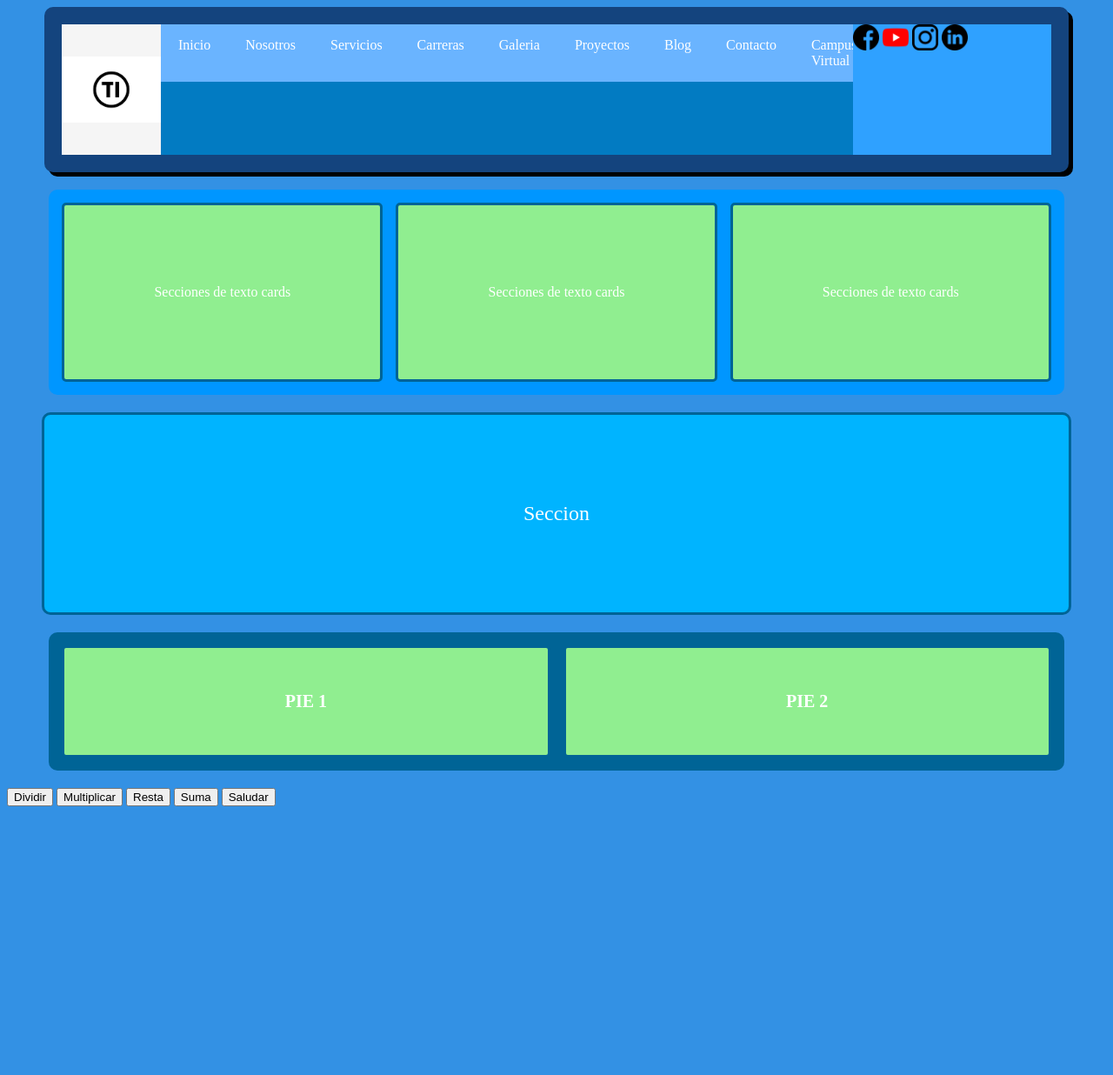
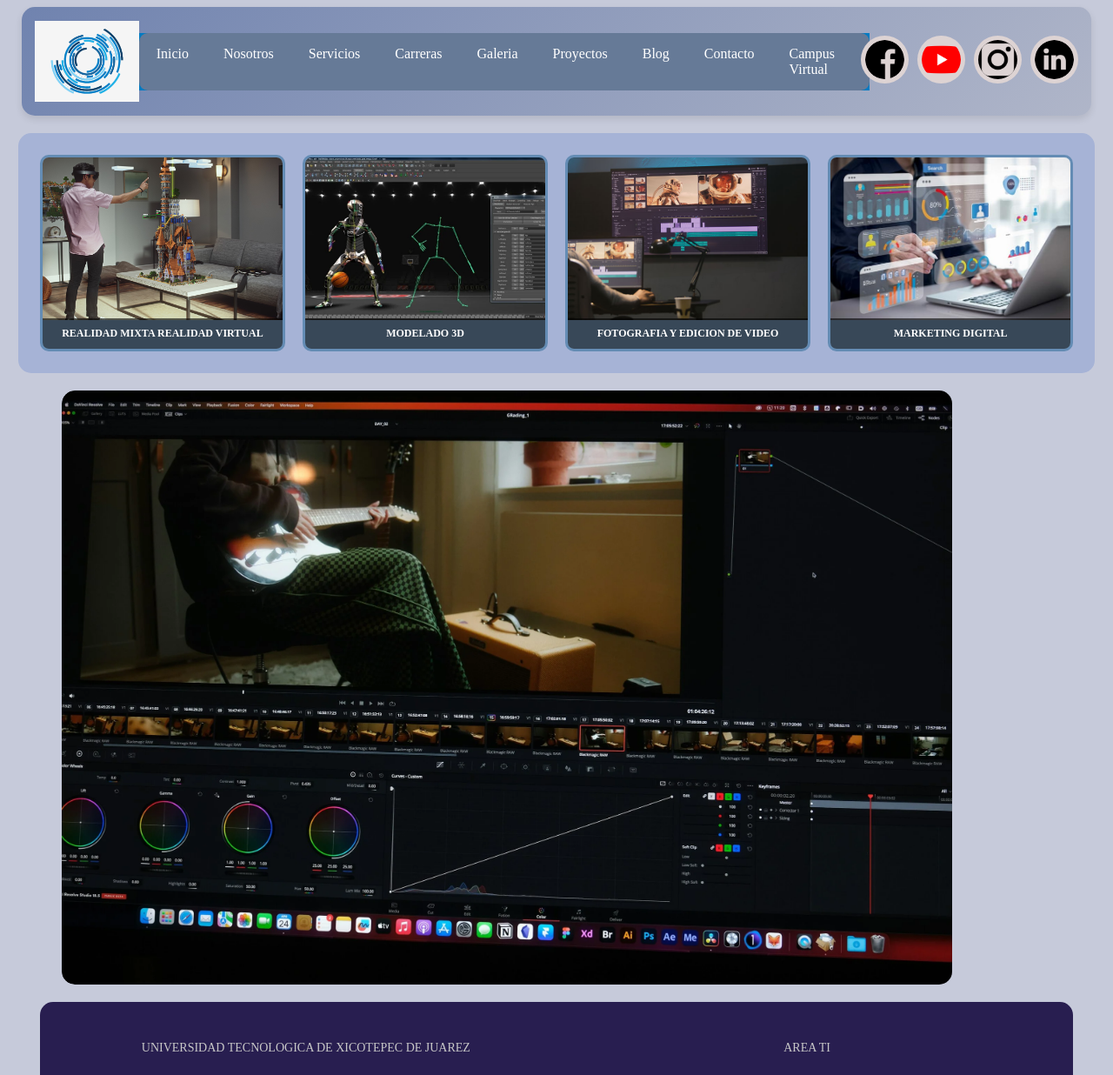
Before and after one commit to Andreard276/SITIO-TI, a plain HTML site: page index.html in a window 1280 px wide. Shown: the top 1236 px of the page at 87% size. Before the commit the page ends 935 px from the top, so only its background shows below. Drawn offline with Linux system fonts and the light colour scheme.

Commit message:
se modifico todo el codigo agregando imagenes, cambio de colores en el css y agregando informacion

```diff
--- a/CSS/style.css
+++ b/CSS/style.css
@@ -2,17 +2,18 @@ h1{
     color: rgb(0, 0, 0);
 }
 body{
-    background-color: rgb(51, 145, 228);
+    background-color: rgba(148, 156, 185, 0.527);
 }
 #encabezado {
-    background-color: rgb(20, 68, 126);
-    height: 150px;
-    width: 90%;
+    background: linear-gradient(135deg, rgb(112, 131, 175) 0%, rgba(145, 154, 177, 0.425) 100%);
+    height: 95px;
+    width: 95%;
     margin: 0 auto;
-    border-radius: 10px;
-    padding: 20px;
-    box-shadow: 5px 5px #000;
+    border-radius: 15px;
+    padding: 15px;
+    box-shadow: 0 4px 8px rgba(0, 0, 0, 0.1);
     display: flex;
+    align-items: center;
 }
 .logo {
     background-color: whitesmoke;
@@ -36,7 +37,8 @@ body{
     padding: 0;
     margin: 0;
     display: flex;
-    background-color: rgb(106, 180, 255);
+    background-color: rgb(102, 122, 151);
+    border-radius: 10px;
 
 
 }
@@ -55,44 +57,129 @@ body{
     padding: 15px 20px;
 }
 .redes{
-    background-color: rgb(47, 161, 255);
+    background-color: transparent;
     width: 20%;
+    display: flex;
+    justify-content: flex-end;
+    align-items: center;
+    gap: 10px;
+}
+.redes a img {
+    background-color: rgb(221, 211, 211);
+    border-radius: 50%;
+    padding: 5px;
+    width: 45px;
+    height: 45px;
 }
 /* Sección de Cards */
 .cards-container {
-    width: 90%;
+    width: 94%;
     margin: 20px auto;
     display: flex;
-    gap: 15px;
-    background-color: rgb(0, 150, 255);
-    padding: 15px;
-    border-radius: 10px;
+    gap: 20px;
+    background-color: rgb(166, 179, 214);
+    padding: 25px;
+    border-radius: 15px;
 }
 .card {
-    background-color: rgb(144, 238, 144);
+    background-color: rgb(140, 180, 220);
     flex: 1;
-    height: 200px;
+    height: 220px;
     display: flex;
-    align-items: center;
+    align-items: flex-end;
     justify-content: center;
     color: white;
-    font-size: 16px;
-    border: 3px solid rgb(0, 100, 150);
-    border-radius: 5px;
+    font-size: 12px;
+    border: 3px solid rgb(100, 140, 180);
+    border-radius: 10px;
+    overflow: hidden;
+    position: relative;
+}
+.card-image {
+    width: 100%;
+    height: 100%;
+    display: flex;
+    flex-direction: column;
+    align-items: center;
+    justify-content: flex-end;
+    position: relative;
+}
+.card-image img {
+    width: 100%;
+    height: 85%;
+    object-fit: cover;
+    position: absolute;
+    top: 0;
+}
+.card-image p {
+    position: relative;
+    z-index: 10;
+    text-align: center;
+    background-color: rgba(0, 0, 0, 0.6);
+    width: 100%;
+    padding: 10px 5px;
+    margin: 0;
+    font-weight: bold;
 }
 /* Sección Principal */
 .seccion-principal {
     width: 90%;
     margin: 20px auto;
-    background-color: rgb(0, 180, 255);
-    padding: 100px 20px;
+    background-color: transparent;
+    padding: 0;
     display: flex;
     align-items: center;
+    justify-content: flex-start;
+    color: white;
+    font-size: 16px;
+    border: none;
+    border-radius: 15px;
+    min-height: auto;
+    overflow: hidden;
+}
+.seccion-contenido {
+    display: flex;
+    gap: 20px;
+    width: 100%;
+    align-items: flex-start;
+}
+.seccion-imagenes {
+    display: flex;
+    gap: 10px;
+    flex: 1;
+    perspective: 1000px;
+    overflow: hidden;
+}
+.seccion-imagenes img {
+    width: 22%;
+    height: 150px;
+    object-fit: cover;
+    border-radius: 8px;
+    border: 2px solid rgb(120, 100, 180);
+}
+.parallax-image {
+    transition: transform 0.1s ease-out;
+    width: 90%;
+    height: auto;
+    border-radius: 15px;
+    display: block;
+}
+.seccion-texto {
+    flex: 1;
+    padding: 15px;
+    display: flex;
+    flex-direction: column;
     justify-content: center;
-    color: white;
-    font-size: 24px;
-    border: 3px solid rgb(0, 100, 150);
-    border-radius: 10px;
+}
+.seccion-texto p {
+    margin: 0 0 15px 0;
+    line-height: 1.6;
+    font-size: 14px;
+}
+.label-link {
+    color: rgb(150, 200, 255);
+    text-decoration: none;
+    font-weight: bold;
 }
 /* Pie de Página */
 .pie-contenedor {
@@ -100,20 +187,21 @@ body{
     margin: 20px auto;
     display: flex;
     gap: 15px;
-    background-color: rgb(0, 100, 150);
-    padding: 15px;
-    border-radius: 10px;
+    background-color: rgb(40, 30, 80);
+    padding: 25px;
+    border-radius: 15px;
 }
 .pie-item {
-    background-color: rgb(144, 238, 144);
+    background-color: transparent;
     flex: 1;
-    padding: 50px 20px;
+    padding: 20px;
     display: flex;
     align-items: center;
     justify-content: center;
-    color: white;
-    font-size: 20px;
-    border: 3px solid rgb(0, 100, 150);
-    border-radius: 5px;
-    font-weight: bold;
+    color: rgb(200, 200, 200);
+    font-size: 14px;
+    border: none;
+    border-radius: 0;
+    font-weight: normal;
+    text-align: center;
 }
--- a/JS/script.js
+++ b/JS/script.js
@@ -32,3 +32,17 @@ function divicion(){
 
 
 }
+
+// Efecto Parallax para la imagen ONE
+document.addEventListener('mousemove', function(e) {
+    const parallaxImage = document.querySelector('.parallax-image');
+    if (parallaxImage) {
+        const mouseX = e.clientX / window.innerWidth;
+        const mouseY = e.clientY / window.innerHeight;
+
+        const moveX = (mouseX - 0.5) * 20;
+        const moveY = (mouseY - 0.5) * 20;
+
+        parallaxImage.style.transform = `translate(${moveX}px, ${moveY}px)`;
+    }
+});
--- a/index.html
+++ b/index.html
@@ -10,7 +10,7 @@
 
     <div>
         <div id="encabezado">
-        <div class="logo"><img src="IMAGES/logo.png" alt="Logo"></div>
+        <div class="logo"><img src="IMAGES/Imagen1.png" alt="Logo"></div>
         <div class="menu">
             <ul>
                 <li><a href="#">Inicio</a></li>
@@ -35,20 +35,41 @@
         </div>
         <!-- Sección de Cards -->
     <div class="cards-container">
-        <div class="card">Secciones de texto cards</div>
-        <div class="card">Secciones de texto cards</div>
-        <div class="card">Secciones de texto cards</div>
+        <div class="card">
+            <div class="card-image">
+                <img src="IMAGES/realidad mixta.png" alt="Realidad Mixta">
+                <p>REALIDAD MIXTA REALIDAD VIRTUAL</p>
+            </div>
+        </div>
+        <div class="card">
+            <div class="card-image">
+                <img src="IMAGES/MODELADO3D.webp" alt="MODELADO 3D">
+                <p>MODELADO 3D</p>
+            </div>
+        </div>
+        <div class="card">
+            <div class="card-image">
+                <img src="IMAGES/edicion-fotografia-y-cine.jpg" alt="Fotografia y Edicion">
+                <p>FOTOGRAFIA Y EDICION DE VIDEO</p>
+            </div>
+        </div>
+        <div class="card">
+            <div class="card-image">
+                <img src="IMAGES/MARKETINGDIGITAL.jpg" alt="Marketing">
+                <p>MARKETING DIGITAL</p>
+            </div>
+        </div>
     </div>
 
     <!-- Sección Principal -->
     <div class="seccion-principal">
-        Seccion
+        <img src="IMAGES/ONE.webp" alt="VR" class="parallax-image">
     </div>
 
     <!-- Pie de Página -->
     <div class="pie-contenedor">
-        <div class="pie-item">PIE 1</div>
-        <div class="pie-item">PIE 2</div>
+        <div class="pie-item">UNIVERSIDAD TECNOLOGICA DE XICOTEPEC DE JUAREZ</div>
+        <div class="pie-item">AREA TI</div>
     </div>
 
     </div>
```
Also changed, not shown: IMAGES/Imagen1.png (added), IMAGES/MARKETINGDIGITAL.jpg (added), IMAGES/MODELADO3D.webp (added), IMAGES/ONE.webp (added), IMAGES/PPP.jpg (added), IMAGES/edicion-fotografia-y-cine.jpg (added), IMAGES/logo.png (deleted), IMAGES/png-transparent-circle-logo-brand-ibm-text-logo-technology.png (added), IMAGES/realidad mixta.png (added).
